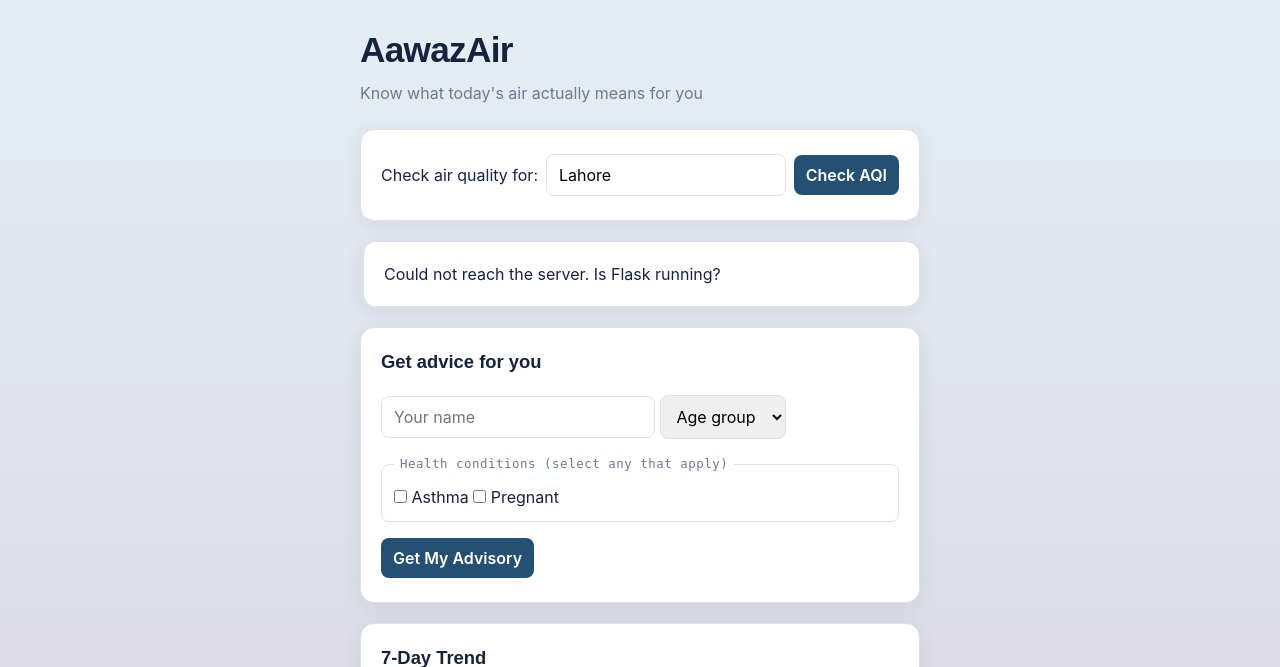
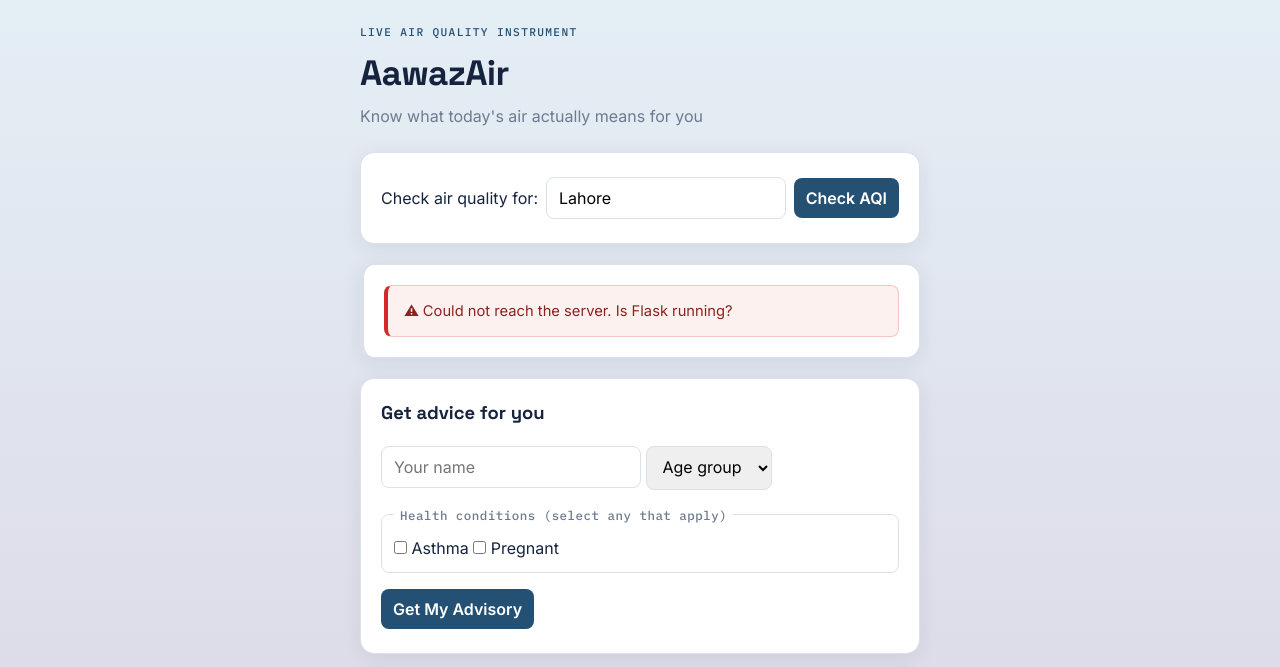
Before and after one commit to zaimapc2-max/aawazair, a Flask app: page / in a window 1280 px wide. Shown: the top 667 px of the page. Run offline with Flask 3, Linux system fonts and the light colour scheme.

Commit message:
Day 4: Add error and empty states for failed requests and invalid input

```diff
--- a/static/css/style.css
+++ b/static/css/style.css
@@ -292,3 +292,19 @@
         height: 260px;
     }
 }
+
+/* ===== Error states ===== */
+.error-box {
+    background-color: #fdf1f0;
+    border: 1px solid #f3c6c2;
+    border-left: 4px solid #d62828;
+    border-radius: 8px;
+    padding: 14px 16px;
+    color: #8a231f;
+    font-size: 0.92rem;
+}
+
+.error-box::before {
+    content: "⚠ ";
+    font-weight: 600;
+}
--- a/static/js/main.js
+++ b/static/js/main.js
@@ -37,6 +37,7 @@
 function showAqiError(message) {
     aqiLoading.classList.add('hidden');
     aqiError.classList.remove('hidden');
+    aqiError.classList.add('error-box');
     aqiResult.classList.add('hidden');
 
     checkAqiBtn.disabled = false;
@@ -139,10 +140,10 @@
     advisorySubmitBtn.disabled = true;
     advisorySubmitBtn.textContent = 'Getting advisory...';
 }
-
 function showAdvisoryError(message) {
     advisoryLoading.classList.add('hidden');
     advisoryError.classList.remove('hidden');
+    advisoryError.classList.add('error-box');
     advisoryResult.classList.add('hidden');
 
     advisorySubmitBtn.disabled = false;
@@ -247,14 +248,21 @@
 }
 
 async function loadTrendChart(city) {
+    const emptyMsg = document.getElementById('trend-empty');
+    const canvas = document.getElementById('trend-chart');
+
     try {
         const response = await fetch(`/api/history?city=${encodeURIComponent(city)}`);
         const data = await response.json();
 
         if (!response.ok || !data.readings || data.readings.length === 0) {
-            console.log('Not enough history yet to plot a trend chart.');
+            emptyMsg.classList.remove('hidden');
+            canvas.classList.add('hidden');
             return;
         }
+
+        emptyMsg.classList.add('hidden');
+        canvas.classList.remove('hidden');
 
         const labels = data.readings.map(r => {
             const date = new Date(r.recorded_at);
@@ -263,7 +271,7 @@
         const values = data.readings.map(r => r.aqi_us);
         const pointColors = values.map(v => getAqiChartColor(v));
 
-        const ctx = document.getElementById('trend-chart').getContext('2d');
+        const ctx = canvas.getContext('2d');
 
         if (trendChart) {
             trendChart.destroy();
@@ -293,22 +301,12 @@
             options: {
                 responsive: true,
                 plugins: {
-                    legend: {
-                        labels: {
-                            font: chartFont,
-                            color: '#16233F'
-                        }
-                    }
+                    legend: { labels: { font: chartFont, color: '#16233F' } }
                 },
                 scales: {
                     y: {
                         beginAtZero: true,
-                        title: {
-                            display: true,
-                            text: 'AQI (US)',
-                            font: chartFont,
-                            color: '#6E7A8F'
-                        },
+                        title: { display: true, text: 'AQI (US)', font: chartFont, color: '#6E7A8F' },
                         ticks: { font: chartFont, color: '#6E7A8F' },
                         grid: { color: '#eef1f5' }
                     },
@@ -322,6 +320,9 @@
 
     } catch (err) {
         console.error('Failed to load trend chart:', err);
+        emptyMsg.classList.remove('hidden');
+        emptyMsg.textContent = 'Could not load trend data right now.';
+        canvas.classList.add('hidden');
     }
 }
 
--- a/templates/index.html
+++ b/templates/index.html
@@ -4,12 +4,16 @@
     <meta charset="UTF-8">
     <meta name="viewport" content="width=device-width, initial-scale=1.0">
     <title>AawazAir — Personalized Air Quality Advisor</title>
+    <link rel="preconnect" href="https://fonts.googleapis.com">
+    <link rel="preconnect" href="https://fonts.gstatic.com" crossorigin>
+    <link href="https://fonts.googleapis.com/css2?family=Space+Grotesk:wght@500;700&family=Inter:wght@400;500;600&family=IBM+Plex+Mono:wght@500;600&display=swap" rel="stylesheet">
     <link rel="stylesheet" href="{{ url_for('static', filename='css/style.css') }}">
     <script src="https://cdn.jsdelivr.net/npm/chart.js"></script>
 </head>
 <body>
 
     <header>
+        <p class="eyebrow">Live Air Quality Instrument</p>
         <h1>AawazAir</h1>
         <p class="tagline">Know what today's air actually means for you</p>
     </header>
@@ -25,12 +29,17 @@
 
         <!-- Live AQI display -->
         <section id="aqi-display">
-            <div id="aqi-loading" class="hidden">Loading current air quality...</div>
+            <div id="aqi-loading" class="hidden loading-text">
+                <span class="spinner"></span> Loading current air quality...
+            </div>
             <div id="aqi-error" class="hidden"></div>
             <div id="aqi-result" class="hidden">
+                <p class="readout-label">Current Reading</p>
+                <div class="glow-wrap">
                     <div id="aqi-badge">
                         <span id="aqi-number">--</span>
                         <span id="aqi-category">--</span>
+                    </div>
                 </div>
                 <p id="aqi-city-label"></p>
             </div>
@@ -62,7 +71,9 @@
         <!-- Personalized advisory -->
         <section id="advisory-section" class="hidden">
             <h2>Your Personalized Advisory</h2>
-            <div id="advisory-loading" class="hidden">Getting your personalized advisory...</div>
+            <div id="advisory-loading" class="hidden loading-text">
+                <span class="spinner"></span> Getting your personalized advisory...
+            </div>
             <div id="advisory-error" class="hidden"></div>
             <div id="advisory-result"></div>
         </section>
@@ -70,6 +81,9 @@
         <!-- Trend chart -->
         <section id="trend-section">
     <h2>7-Day Trend</h2>
+    <p id="trend-empty" class="hidden" style="color: var(--haze); font-size: 0.9rem;">
+        Still collecting readings for this city — check back in a few hours to see the trend.
+    </p>
     <canvas id="trend-chart"></canvas>
 </section>
 
```
Lines whose indentation alone changed are shown as unchanged.
